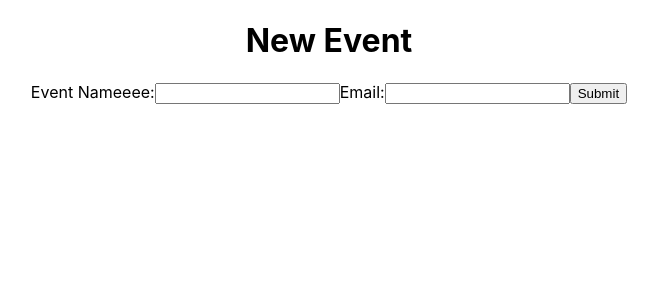
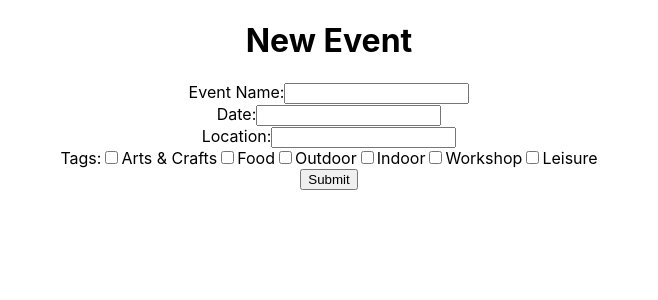
Before and after one commit to EH67/cruzhacks_2024, a React (Create React App) app in the folder frontend/: page / in a window 1280 px wide. Shown: the top 300 px of the page, without its empty margins (311-969 px from the left). Built offline with nearby package versions, Linux system fonts and the light colour scheme; no server answers.

Commit message:
progress

```diff
--- /dev/null
+++ b/frontend/src/components/CheckBox/CheckBox.js
@@ -0,0 +1,45 @@
+import React, { useState, useEffect } from 'react';
+import config from '../../config';
+
+const CheckBox = () => {
+  // State to track the checked state for each checkbox
+  const [checkedItems, setCheckedItems] = useState({});
+
+  // Event handler for checkbox change
+  const handleCheckboxChange = (itemName) => {
+    setCheckedItems((prevCheckedItems) => ({
+      ...prevCheckedItems,
+      [itemName]: !prevCheckedItems[itemName], // Toggle the checked state for the specific item
+    }));
+  };
+
+  // tags
+  const checkboxItems = [
+    "Arts & Crafts",
+    "Food",
+    "Outdoor",
+    "Indoor",
+    "Workshop",
+    "Leisure",
+  ];
+
+  return (
+    <div>
+      {checkboxItems.map((item, index) => (
+        <label key={index}>
+          <input
+            type="checkbox"
+            checked={checkedItems[item]}
+            onChange={() => handleCheckboxChange(item)}
+          />
+          {item}
+        </label>
+      ))}
+
+      Display the checked items
+      <p>Checked Items:{JSON.stringify(checkedItems)}</p>
+    </div>
+  );
+};
+
+export default CheckBox;
--- /dev/null
+++ b/frontend/src/components/DropDown/DropDown.js
@@ -0,0 +1,55 @@
+import React, { useState, useEffect } from 'react';
+import config from '../../config';
+
+const apiUrl = config.apiUrl;
+
+const DropDown = () => {
+  const [options, setOptions] = useState([]);
+  const [selectedOption, setSelectedOption] = useState('');
+
+  useEffect(() => {
+    // Fetch options from the API
+    const fetchOptions = async () => {
+      try {
+        const response = await fetch(apiUrl + '/AllClubs'); // Replace with your API endpoint
+        const data = await response.json();
+        setOptions(data['clubs']);
+        console.log("All Clubs: ");
+        console.log(data);
+      } catch (error) {
+        console.error('Error fetching options:', error);
+      }
+    };
+
+    fetchOptions();
+  }, []); // The empty dependency array ensures that the effect runs only once after the initial render
+
+  const handleDropdownChange = (e) => {
+    const newSelectedOption = e.target.value;
+    // setSelectedOption(newSelectedOption);
+
+    // Call the callback function to pass the selected option to the parent
+    // onSelectedOptionChange(newSelectedOption);
+  };
+
+  return (
+    <div>
+      <h2>Dropdown with API Options</h2>
+      <label>
+        Select an option:
+        <select value={selectedOption} onChange={handleDropdownChange}>
+          <option value="">-- Select --</option>
+          {options.map((club, index) => (
+            <option key={index} value={club}>
+              {club}
+            </option>
+          ))}
+        </select>
+      </label>
+
+      <p>Selected option: {selectedOption}</p>
+    </div>
+  );
+};
+
+export default DropDown;
--- a/frontend/src/views/ClubPage/ClubPage.js
+++ b/frontend/src/views/ClubPage/ClubPage.js
@@ -2,7 +2,7 @@ import React from "react";
 import PropTypes from "prop-types";
 import './ClubPage.css'; // replace "Club" with your own component
 import ImageComponent from "../../components/ImageComponent/ImageComponent";
-import Event from "../EventPage/Event/Event";
+import DropDown from "../../components/DropDown/DropDown";
 
 export default class ClubPage extends React.Component { // replace "Club" with your own component
   static propTypes = { // define any props here
@@ -14,6 +14,7 @@ export default class ClubPage extends React.Component { // replace "Club" with y
     <div className="ClubPage-div">
       <div>
         <ImageComponent/>
+        <DropDown/>
       </div>
       <div>
         under image component
--- a/frontend/src/views/EventPage/Event/Event.js
+++ b/frontend/src/views/EventPage/Event/Event.js
@@ -4,9 +4,19 @@ import axios from 'axios';
 const Event = () => {
   const [formData, setFormData] = useState({
     eventname: '',
-    email: '',
-    // Add more form fields as needed
+    date: '',
+    location: '',
+    tags: [],
   });
+
+  const [allTags] = useState([
+    "Arts & Crafts",
+    "Food",
+    "Outdoor",
+    "Indoor",
+    "Workshop",
+    "Leisure",
+  ]);
 
   const handleChange = (e) => {
     const { name, value } = e.target;
@@ -14,6 +24,18 @@ const Event = () => {
       ...prevData,
       [name]: value,
     }));
+  };
+
+  const handleCheckboxChange = (tag) => {
+    setFormData((prevData) => {
+      const tags = prevData.tags.includes(tag)
+        ? prevData.tags.filter((item) => item !== tag)
+        : [...prevData.tags, tag];
+      return {
+        ...prevData,
+        tags,
+      };
+    });
   };
 
   const handleSubmit = async (e) => {
@@ -41,16 +63,34 @@ const Event = () => {
   return (
     <form onSubmit={handleSubmit}>
       <label>
-        Event Nameeee:
+        Event Name:
         <input type="text" name="eventname" value={formData.eventname} onChange={handleChange} />
       </label>
-
+      <br />
       <label>
-        Email:
-        <input type="email" name="email" value={formData.email} onChange={handleChange} />
+        Date:
+        <input type="text" name="date" value={formData.date} onChange={handleChange} />
       </label>
-
-      {/* Add more form fields as needed */}
+      <br />
+      <label>
+        Location:
+        <input type="text" name="location" value={formData.location} onChange={handleChange} />
+      </label>
+      <br />
+      <label>
+        Tags:
+        {allTags.map((tag) => (
+          <label key={tag}>
+            <input
+              type="checkbox"
+              checked={formData.tags.includes(tag)}
+              onChange={() => handleCheckboxChange(tag)}
+            />
+            {tag}
+          </label>
+        ))}
+      </label>
+      <br />
 
       <button type="submit">Submit</button>
     </form>
--- a/frontend/src/views/EventPage/EventPage.js
+++ b/frontend/src/views/EventPage/EventPage.js
@@ -2,6 +2,7 @@ import React from "react";
 import PropTypes from "prop-types";
 import './EventPage.css'; // replace "EventPage" with your own component
 import Event from './Event/Event';
+import CheckBox from '../../components/CheckBox/CheckBox';
 
 export default class EventPage extends React.Component { // replace "EventPage" with your own component
   static propTypes = { // define any props here
@@ -20,7 +21,10 @@ export default class EventPage extends React.Component { // replace "EventPage"
         </form> */}
         <div>
           <h1>New Event</h1>
-          <div><Event/></div>
+          <div>
+            <Event/>
+            {/* <CheckBox/> */}
+          </div>
         </div>
     </div>
     );
```
Also changed, not shown: 1 other file (tests, documents, lock files or other folders).
